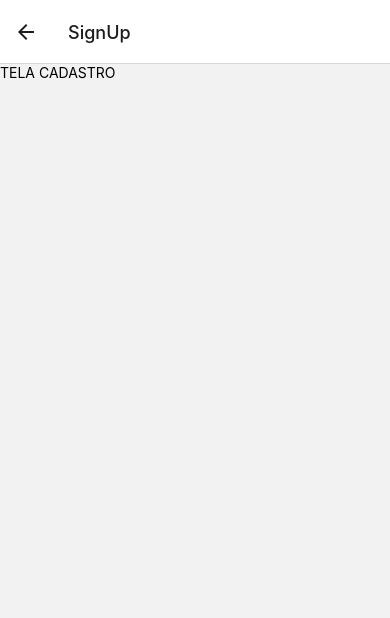
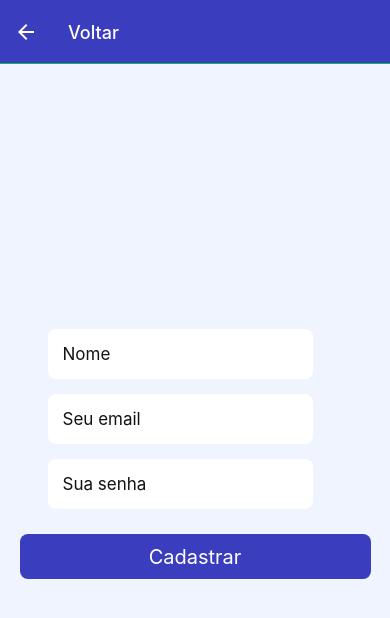
Before and after one commit to nicholasveras/AppFinan-asPessoais, a React Native app: screen /SignUp in a window 390 px wide. Shown: the top 618 px of the page. Built offline with nearby package versions, Linux system fonts and the light colour scheme.

Commit message:
feat: SignUp Finished

```diff
--- /dev/null
+++ b/src/pages/SignUp/index.js
@@ -0,0 +1,38 @@
+import React from "react";
+import { Platform } from "react-native";
+
+import { Background, Container, AreaInput, Input, SubmitButton, SubmitText } from "../SignIn/styles";
+
+export default function SignUp(){
+  return(
+    <Background>
+      <Container
+        behavior={Platform.OS === 'ios' ? 'padding' : ''}
+        enabled
+      >
+        <AreaInput>
+          <Input
+            placeholder="Nome"
+          />
+        </AreaInput>
+
+        <AreaInput>
+          <Input
+            placeholder="Seu email"
+          />
+        </AreaInput>
+
+        <AreaInput>
+          <Input
+            placeholder="Sua senha"
+          />
+        </AreaInput>
+
+        <SubmitButton>
+          <SubmitText>Cadastrar</SubmitText>
+        </SubmitButton>
+
+      </Container>
+    </Background>
+  )
+}
--- a/src/pages/SignUp/index.jsx
+++ /dev/null
@@ -1,11 +0,0 @@
-import React from "react";
-import {View, Text} from "react-native"
-
-
-export default function SignUp(){
-  return(
-    <View>
-      <Text>TELA CADASTRO</Text>
-    </View>
-  )
-}
--- a/src/routes/auth.routes.js
+++ b/src/routes/auth.routes.js
@@ -20,6 +20,16 @@
       <AuthStack.Screen
       name="SignUp"
       component={SignUp}
+      options={{
+        headerStyle: {
+          backgroundColor: '#3b3dbf',
+          borderBottomWidth: 1,
+          borderBottomColor: '#00bf4a'
+        },
+        headerTintColor: '#FFF',
+        headerTitle: 'Voltar',
+        headerBackTitleVisible: false,
+      }}
       />
     </AuthStack.Navigator>
   )
```
